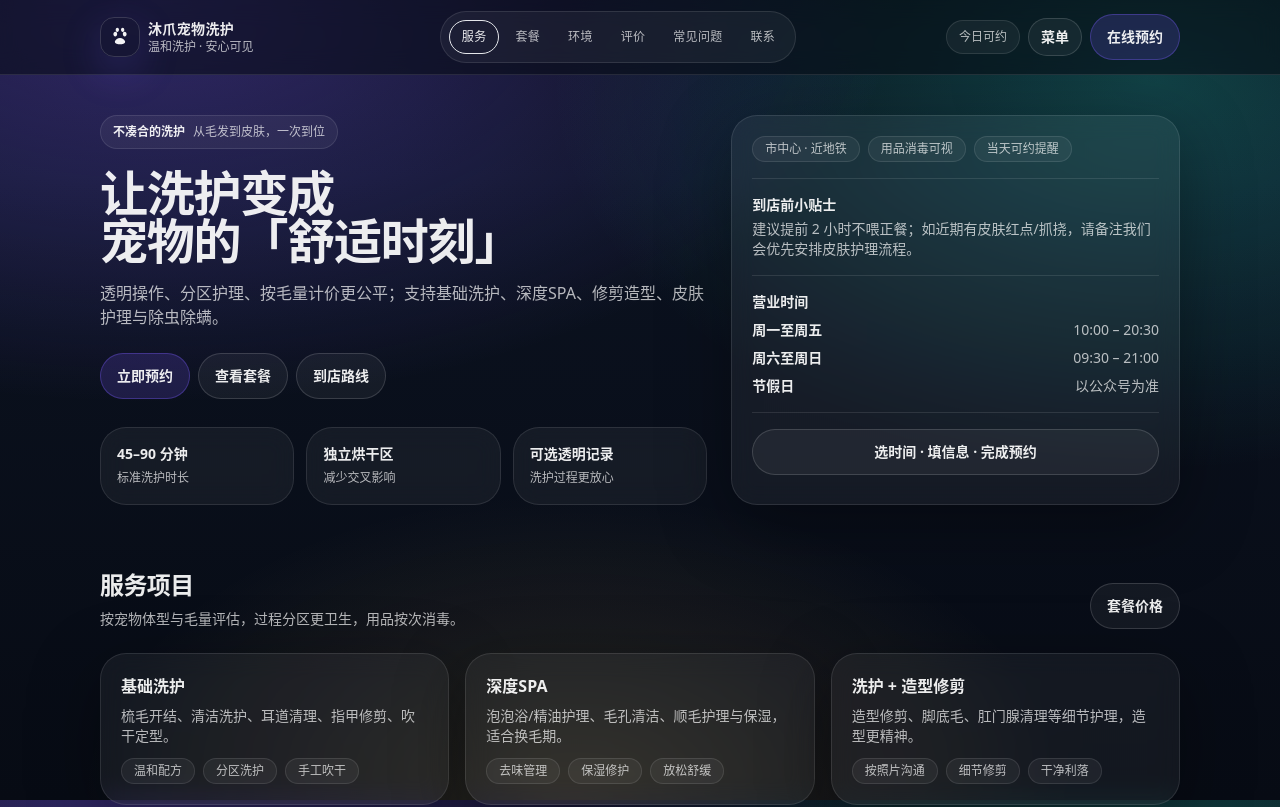
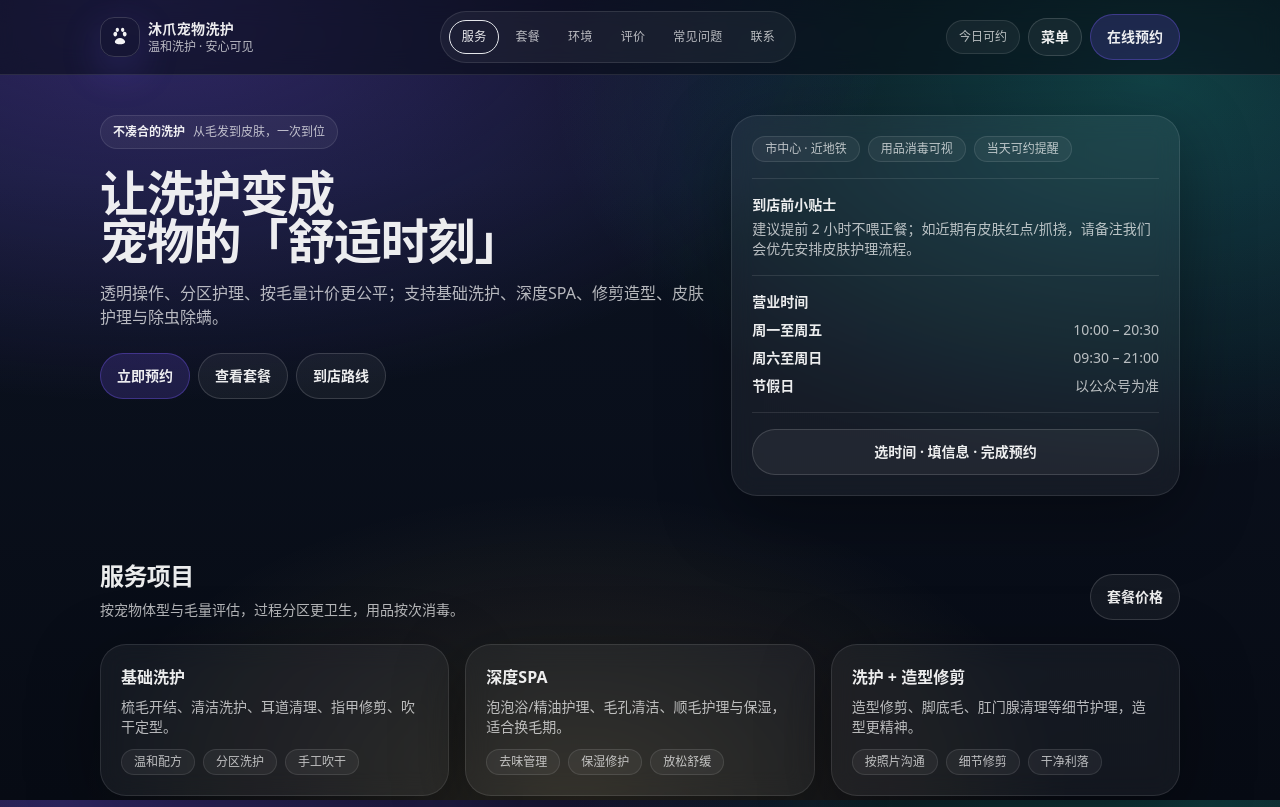
Before and after one commit to YounceLiang/pet_care_ls, a Next.js app: page / in a window 1280 px wide. Shown: the top 807 px of the page. Built offline with nearby package versions, Linux system fonts and the light colour scheme.

Commit message:
删除首屏的“门店亮点”那一栏（3 个卡片）

```diff
--- a/components/landing/Hero.tsx
+++ b/components/landing/Hero.tsx
@@ -34,20 +34,6 @@ export function Hero({ onOpenBooking }: { onOpenBooking: () => void }) {
               </a>
             </div>
 
-            <div className="mt-7 grid gap-3 sm:grid-cols-3" role="list" aria-label="门店亮点">
-              <div className="panel p-4" role="listitem">
-                <strong className="block text-sm">45–90 分钟</strong>
-                <span className="text-xs text-muted">标准洗护时长</span>
-              </div>
-              <div className="panel p-4" role="listitem">
-                <strong className="block text-sm">独立烘干区</strong>
-                <span className="text-xs text-muted">减少交叉影响</span>
-              </div>
-              <div className="panel p-4" role="listitem">
-                <strong className="block text-sm">可选透明记录</strong>
-                <span className="text-xs text-muted">洗护过程更放心</span>
-              </div>
-            </div>
           </div>
 
           <aside className="card" aria-label="门店信息卡片">
```
